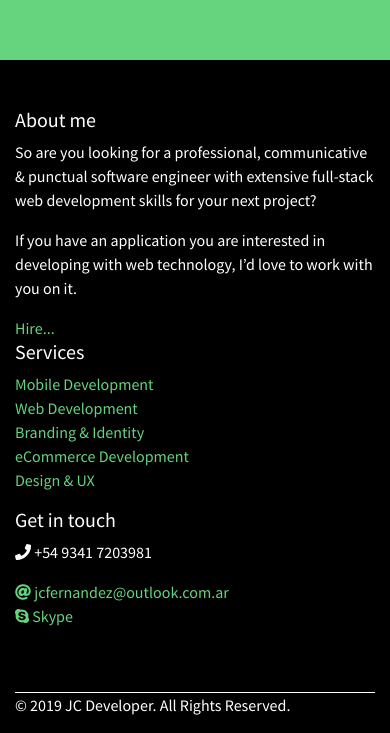
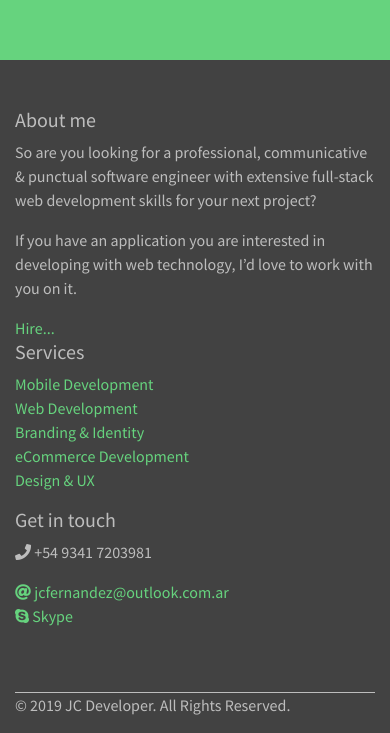
Before and after one commit to jcfernandezgithub/portfolio, an Angular app: page / in a window 390 px wide. Shown: the part 3869-4602 px from the top of the page. Built offline with nearby package versions, Linux system fonts and the light colour scheme.

Commit message:
footer_fixed

```diff
--- a/src/app/pages/home/home.component.scss
+++ b/src/app/pages/home/home.component.scss
@@ -180,8 +180,8 @@ footer {
   @media(max-width: 780px){
     padding-top: 0;
     padding-bottom: 0;
-    background-color: black;
-    color: #ffffff;
+    background-color: #424242;
+    color: $light-grey;
 
     ul{
       padding-left: 0;
@@ -193,7 +193,7 @@ footer {
 
     .line {
       height: 1px;
-      background-color: #ffffff;
+      background-color: $light-grey;
       margin-bottom: 0;
     }
   }
```
Also changed, not shown: 4 other files (tests, documents, lock files or other folders).
